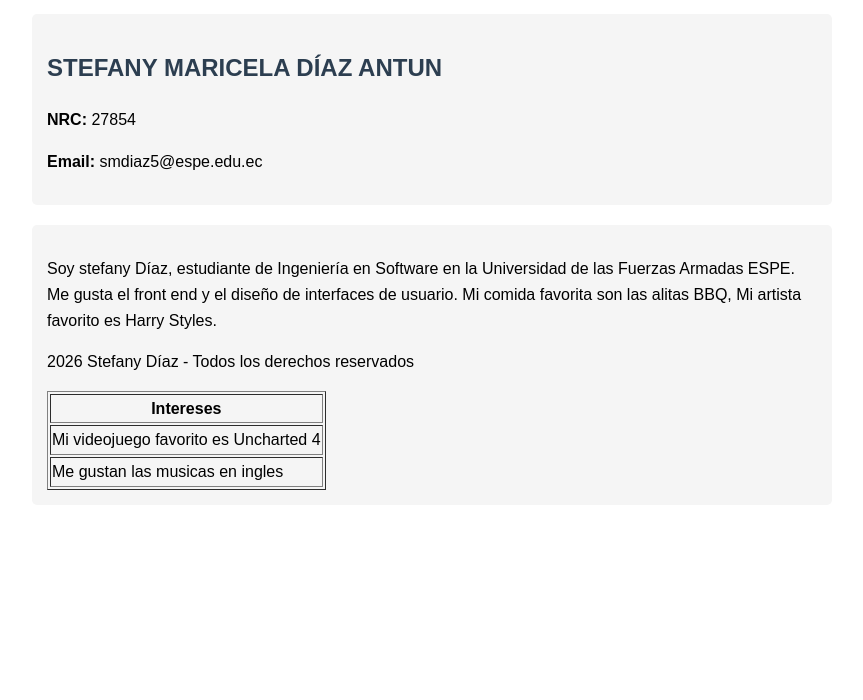
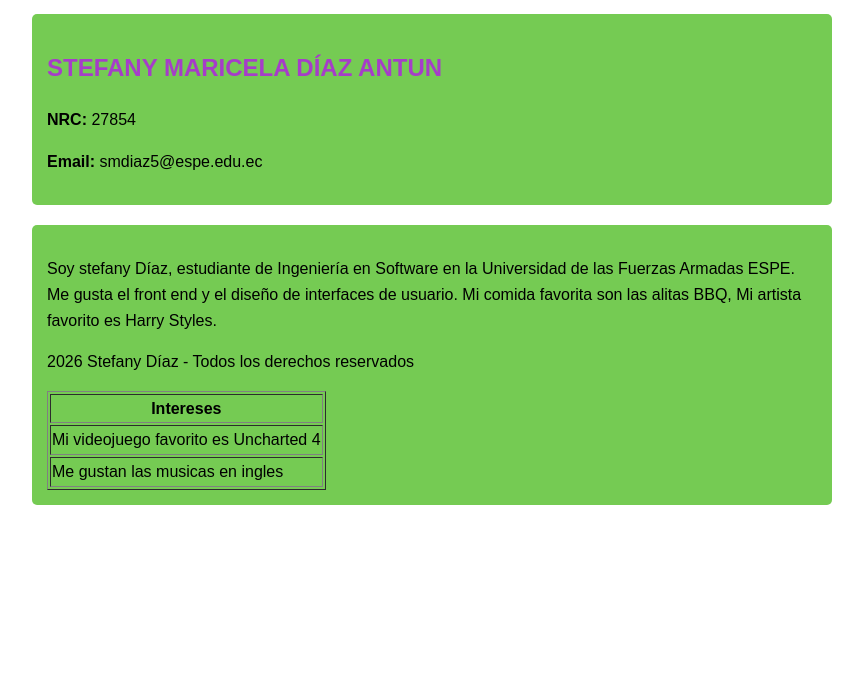
Before and after one commit to Steft91/test-lab, a website: page public/index.html in a window 1280 px wide. Shown: the part 100-800 px from the top of the page, without its empty margins (208-1071 px from the left). Drawn offline with Linux system fonts and the light colour scheme.

Commit message:
Despliegue en Firebase v4 pagina web

```diff
--- a/public/index.html
+++ b/public/index.html
@@ -13,12 +13,12 @@
             padding: 20px;
         }
         h1, h2 {
-            color: #2c3e50;
+            color: #a63dc9;
         }
         .info {
             margin: 20px 0;
             padding: 15px;
-            background: #f5f5f5;
+            background: #75cb53;
             border-radius: 5px;
         }
     </style>
```
